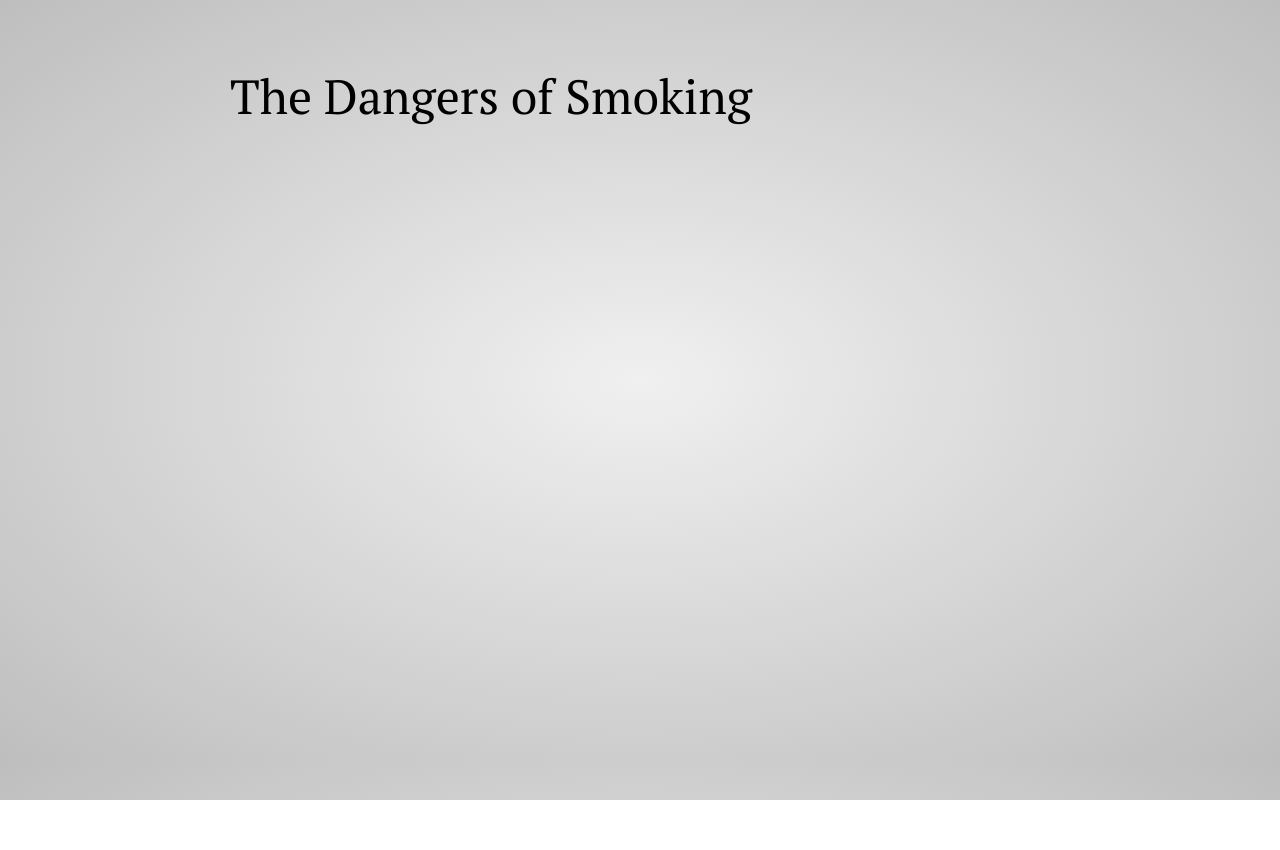
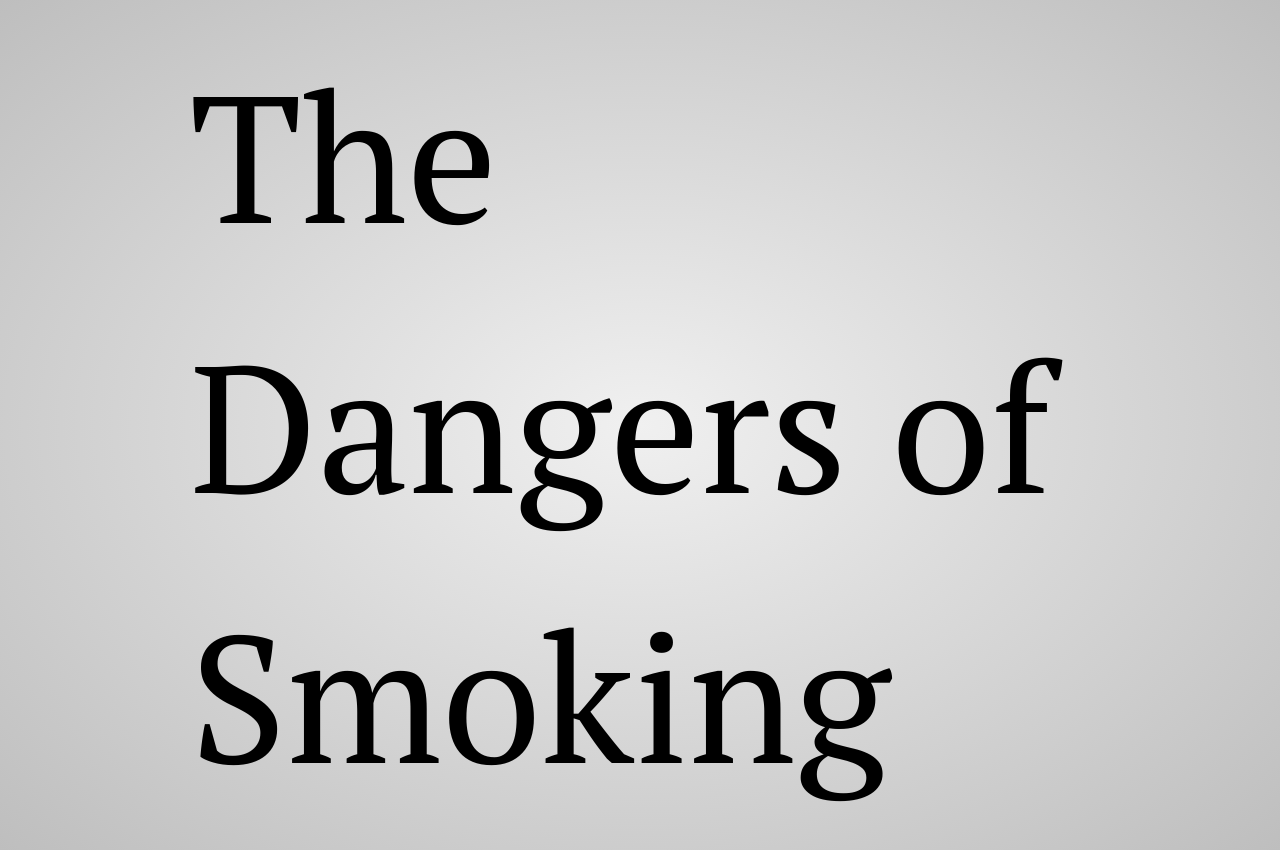
Before and after one commit to zaim10/dangers-smoking, a website: page index.html in a window 1280 px wide. Before the commit the page ends 800 px from the top, so only its background shows below. Drawn offline with Linux system fonts and the light colour scheme.

Commit message:
To be continued

```diff
--- a/index.html
+++ b/index.html
@@ -17,7 +17,7 @@
   </head>
   <body>
     <div id="impress">
-      <div class="step" data-x="0" data-y="-500">
+      <div id="title" class="step" data-x="0" data-y="0" data-scale="4">
 	<h1>The Dangers of Smoking</h1>
       </div>
     </div>
```
